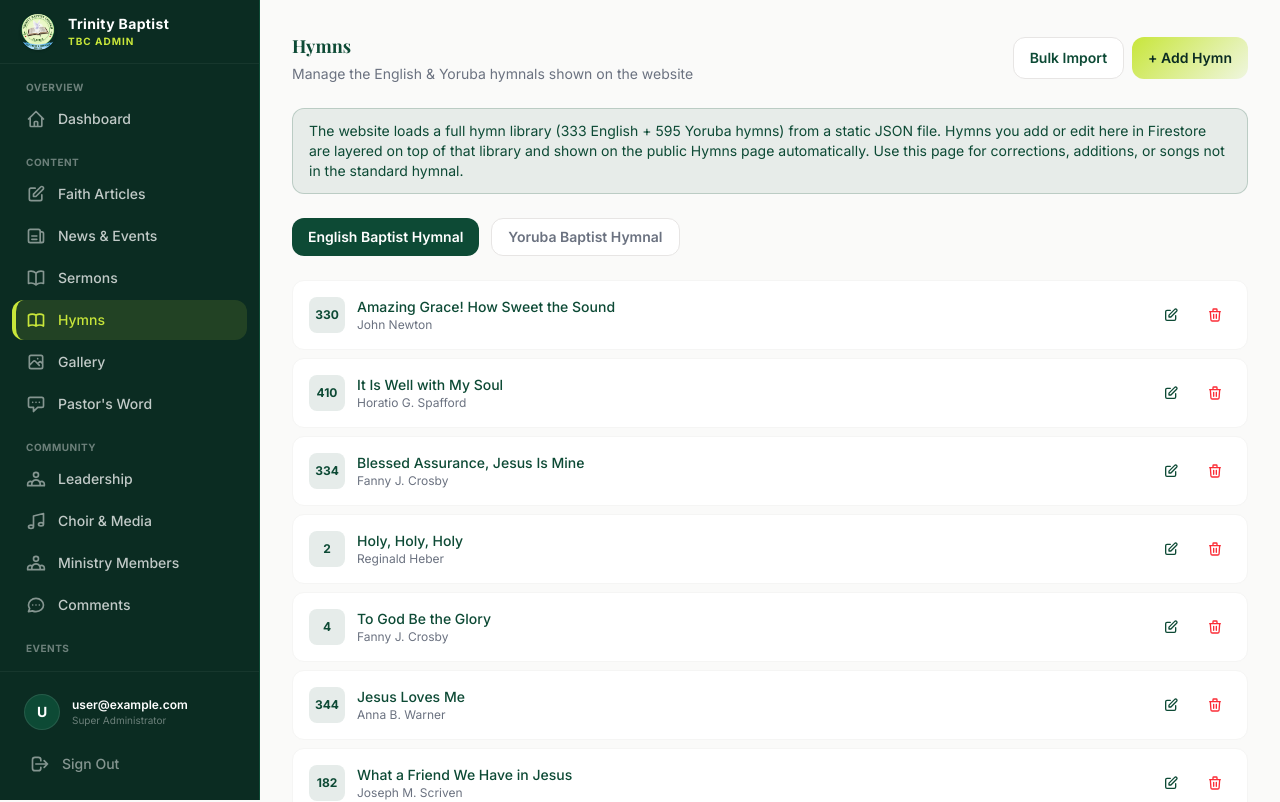
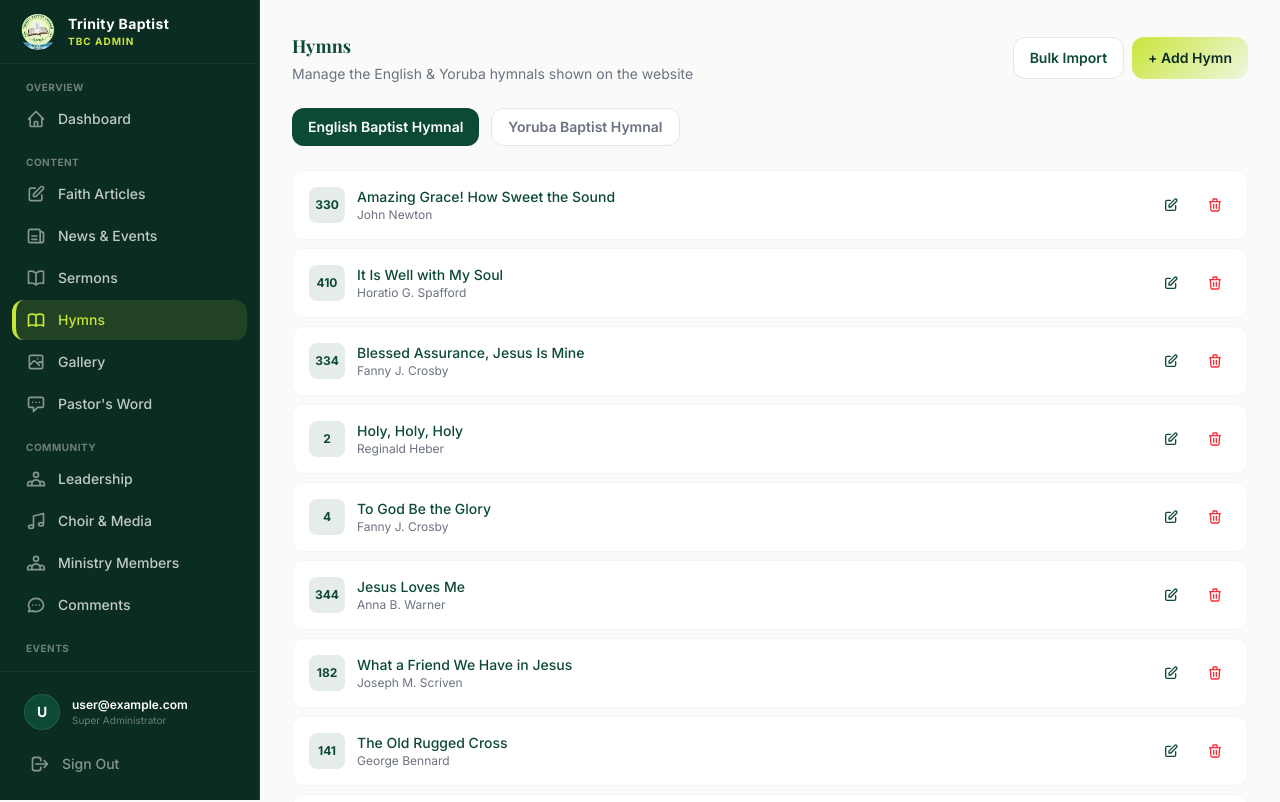
Before and after one commit to Osam-74/trinitybaptistchurchilora, a Next.js app: page /sanctuary-g8/hymns in a window 1280 px wide. Shown: the top 802 px of the page. Built offline with nearby package versions, Linux system fonts and the light colour scheme; no server answers; the database is empty; sample sign-in values are in the browser's storage; a web font is replaced by a local one.

Commit message:
Remove info banner from hymns admin page

```diff
--- a/src/app/sanctuary-g8/(protected)/hymns/page.tsx
+++ b/src/app/sanctuary-g8/(protected)/hymns/page.tsx
@@ -29,8 +29,6 @@ export default function AdminHymnsPage() {
   };
 
   useEffect(() => { load(); }, []);
-
-  const seedCount = { english: 333, yoruba: 595 }; // From /public/hymns-library.json
 
   const filtered = hymns.filter((h) => h.category === tab);
 
@@ -105,13 +103,6 @@ export default function AdminHymnsPage() {
                 + Add Hymn
               </button>
             </div>
-          </div>
-
-          <div className="bg-primary/8 border border-primary/20 rounded-xl px-4 py-3 text-sm text-primary mb-6">
-            The website loads a full hymn library ({seedCount.english} English + {seedCount.yoruba} Yoruba hymns)
-            from a static JSON file. Hymns you add or edit here in Firestore are layered on top of that library
-            and shown on the public Hymns page automatically. Use this page for corrections, additions, or
-            songs not in the standard hymnal.
           </div>
 
           <div className="flex gap-3 mb-6">
--- a/src/types/index.ts
+++ b/src/types/index.ts
@@ -206,6 +206,7 @@ export const PERMISSIONS = [
   "manage_members",
   "manage_ministry_members",
   "manage_contacts",
+  "manage_declarations",
 ] as const;
 
 export type Permission = (typeof PERMISSIONS)[number];
@@ -216,7 +217,7 @@ export const ROLE_DEFAULTS: Record<string, Permission[]> = {
     "manage_streams", "manage_gallery", "manage_sermons", "manage_activities",
     "manage_settings", "manage_calendar", "manage_pastor_speaks", "manage_announcements",
     "manage_hymns", "manage_leadership", "manage_members", "manage_ministry_members",
-    "manage_contacts",
+    "manage_contacts", "manage_declarations",
   ],
   pastor: [
     "manage_posts", "manage_bookings", "manage_availability",
```
